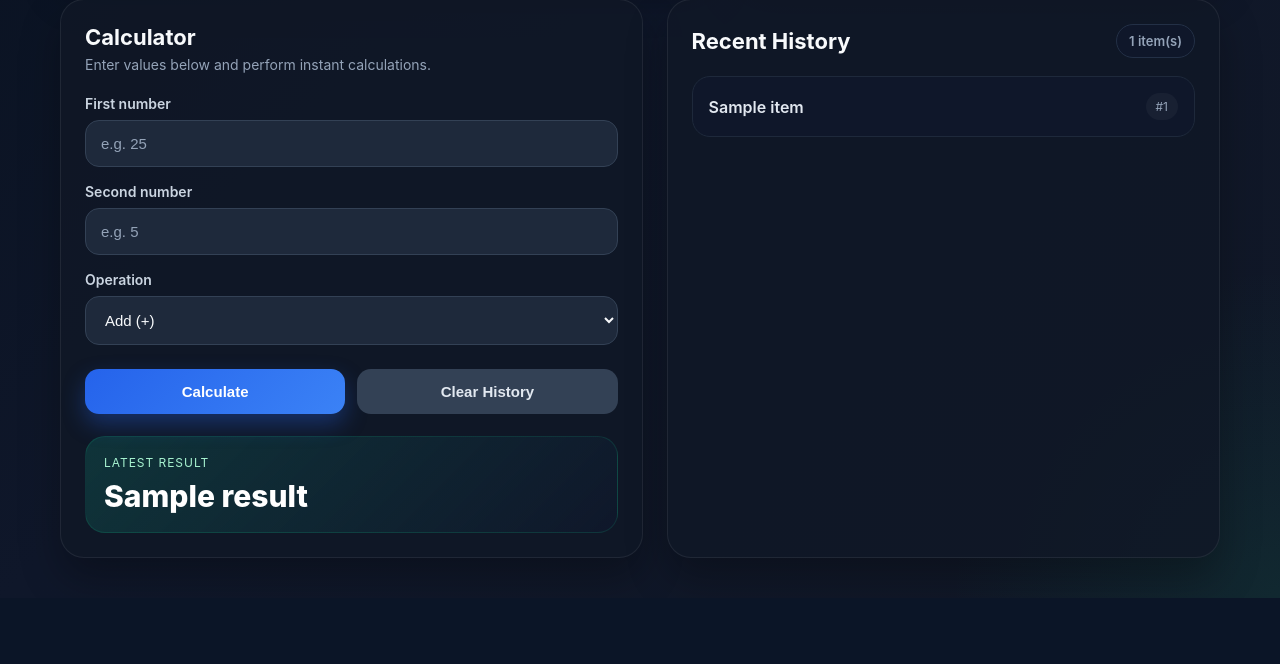
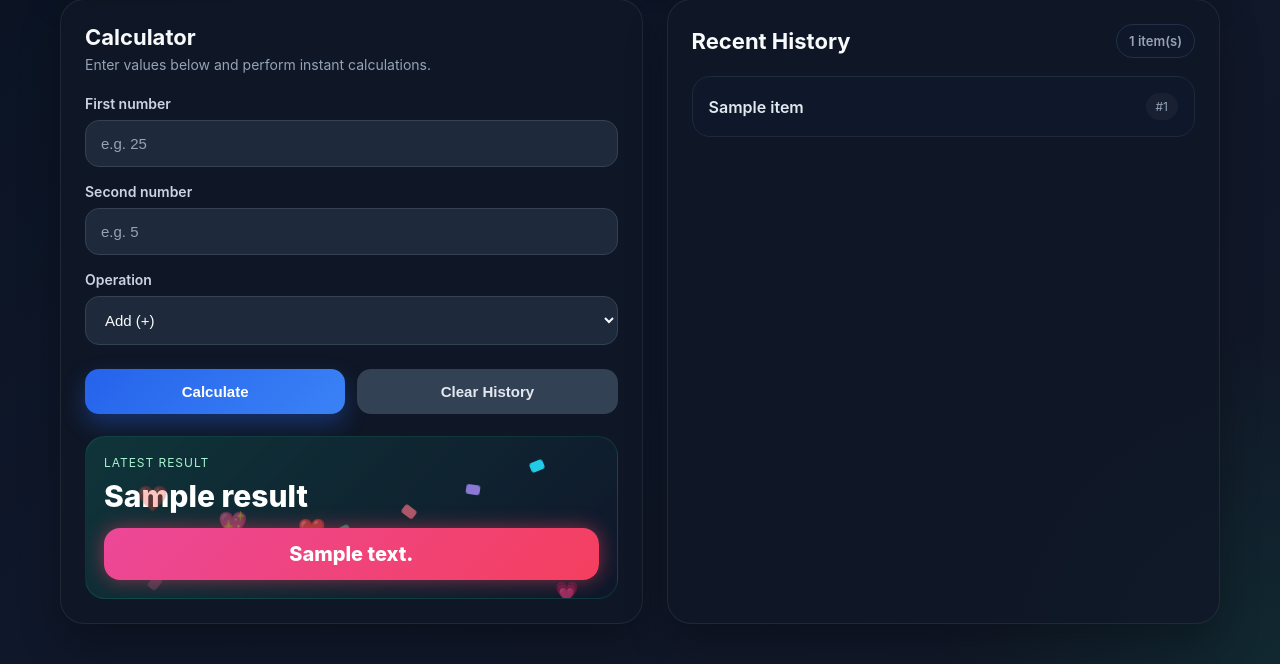
Before and after one commit to Akiandrews1-create/-my-first-app, a Flask app: template templates/index.html in a window 1280 px wide. Shown: the part 446-1110 px from the top of the page. Before the commit the page ends 1044 px from the top, so only its background shows below. Run offline with Flask 3, Linux system fonts and the light colour scheme; the template is opened without the code that fills it: most values are stand-ins (such as "Sample title", 1, 10 or a date in 2020).

Commit message:
final polish with 69 effects

```diff
--- a/app.py
+++ b/app.py
@@ -5,11 +5,12 @@ import sqlite3
 import os
 
 app = Flask(__name__)
-app.secret_key = "secret123"  # change later
+app.secret_key = "secret123"  # change later to something stronger
 
 login_manager = LoginManager()
 login_manager.init_app(app)
 login_manager.login_view = "login"
+
 
 # ===== DATABASE SETUP =====
 def init_db():
@@ -36,19 +37,22 @@ def init_db():
     conn.commit()
     conn.close()
 
+
 init_db()
+
 
 # ===== USER CLASS =====
 class User(UserMixin):
-    def __init__(self, id, username):
-        self.id = id
+    def __init__(self, user_id, username):
+        self.id = str(user_id)
         self.username = username
+
 
 @login_manager.user_loader
 def load_user(user_id):
     conn = sqlite3.connect("users.db")
     c = conn.cursor()
-    c.execute("SELECT * FROM users WHERE id=?", (user_id,))
+    c.execute("SELECT id, username FROM users WHERE id = ?", (user_id,))
     user = c.fetchone()
     conn.close()
 
@@ -56,18 +60,20 @@ def load_user(user_id):
         return User(user[0], user[1])
     return None
 
+
 # ===== ROUTES =====
 @app.route("/", methods=["GET", "POST"])
 @login_required
 def calculator():
     result = ""
+    special_message = ""
 
     conn = sqlite3.connect("users.db")
     c = conn.cursor()
 
     if request.method == "POST":
         if "clear" in request.form:
-            c.execute("DELETE FROM calculations WHERE user_id=?", (current_user.id,))
+            c.execute("DELETE FROM calculations WHERE user_id = ?", (current_user.id,))
             conn.commit()
         else:
             try:
@@ -82,7 +88,10 @@ def calculator():
                 elif op == "*":
                     result = num1 * num2
                 elif op == "/":
-                    result = num1 / num2 if num2 != 0 else "Cannot divide by zero"
+                    if num2 == 0:
+                        result = "Cannot divide by zero"
+                    else:
+                        result = num1 / num2
                 else:
                     result = "Invalid operation"
 
@@ -93,11 +102,14 @@ def calculator():
                 )
                 conn.commit()
 
-            except:
+                if result == 69:
+                    special_message = "SAYANGGGGG ❤️"
+
+            except ValueError:
                 result = "Invalid input"
 
     c.execute(
-        "SELECT expression FROM calculations WHERE user_id=? ORDER BY id DESC",
+        "SELECT expression FROM calculations WHERE user_id = ? ORDER BY id DESC",
         (current_user.id,)
     )
     history_rows = c.fetchall()
@@ -109,23 +121,32 @@ def calculator():
         "index.html",
         result=result,
         history=history,
-        user=current_user.username
+        user=current_user.username,
+        special_message=special_message
     )
 
-# ===== REGISTER =====
+
 @app.route("/register", methods=["GET", "POST"])
 def register():
     if request.method == "POST":
-        username = request.form["username"]
-        password = generate_password_hash(request.form["password"])
+        username = request.form["username"].strip()
+        password = request.form["password"]
+
+        if not username or not password:
+            return "Username and password are required"
+
+        hashed_password = generate_password_hash(password)
 
         conn = sqlite3.connect("users.db")
         c = conn.cursor()
 
         try:
-            c.execute("INSERT INTO users (username, password) VALUES (?, ?)", (username, password))
+            c.execute(
+                "INSERT INTO users (username, password) VALUES (?, ?)",
+                (username, hashed_password)
+            )
             conn.commit()
-        except:
+        except sqlite3.IntegrityError:
             conn.close()
             return "User already exists"
 
@@ -134,16 +155,16 @@ def register():
 
     return render_template("register.html")
 
-# ===== LOGIN =====
+
 @app.route("/login", methods=["GET", "POST"])
 def login():
     if request.method == "POST":
-        username = request.form["username"]
+        username = request.form["username"].strip()
         password = request.form["password"]
 
         conn = sqlite3.connect("users.db")
         c = conn.cursor()
-        c.execute("SELECT * FROM users WHERE username=?", (username,))
+        c.execute("SELECT id, username, password FROM users WHERE username = ?", (username,))
         user = c.fetchone()
         conn.close()
 
@@ -155,13 +176,14 @@ def login():
 
     return render_template("login.html")
 
-# ===== LOGOUT =====
+
 @app.route("/logout")
 @login_required
 def logout():
     logout_user()
     return redirect(url_for("login"))
 
+
 # ===== RUN =====
 if __name__ == "__main__":
     port = int(os.environ.get("PORT", 10000))
--- a/templates/index.html
+++ b/templates/index.html
@@ -31,12 +31,14 @@
                 linear-gradient(135deg, #08111f 0%, #0f172a 45%, #111827 100%);
             color: var(--text);
             min-height: 100vh;
+            overflow-x: hidden;
         }
 
         .app-shell {
             max-width: 1200px;
             margin: 0 auto;
             padding: 28px 20px 40px;
+            position: relative;
         }
 
         .topbar {
@@ -300,6 +302,8 @@
                 linear-gradient(135deg, rgba(16,185,129,0.18), rgba(15,23,42,0.88)),
                 #0f172a;
             border: 1px solid rgba(16,185,129,0.16);
+            position: relative;
+            overflow: hidden;
         }
 
         .result-label {
@@ -317,6 +321,66 @@
             color: white;
             word-break: break-word;
         }
+
+        .special-popup {
+            margin-top: 14px;
+            padding: 14px 16px;
+            border-radius: 16px;
+            text-align: center;
+            font-size: 20px;
+            font-weight: 800;
+            color: #fff;
+            background: linear-gradient(135deg, #ec4899, #f43f5e);
+            box-shadow: 0 12px 30px rgba(244, 63, 94, 0.35);
+            animation: popIn 0.45s ease, glowPulse 1.2s infinite alternate;
+            position: relative;
+            z-index: 2;
+        }
+
+        .hearts {
+            position: absolute;
+            inset: 0;
+            pointer-events: none;
+            overflow: hidden;
+        }
+
+        .heart {
+            position: absolute;
+            font-size: 22px;
+            animation: floatUp 2.4s linear infinite;
+            opacity: 0;
+        }
+
+        .heart:nth-child(1) { left: 10%; bottom: 0; animation-delay: 0s; }
+        .heart:nth-child(2) { left: 25%; bottom: -10px; animation-delay: 0.3s; }
+        .heart:nth-child(3) { left: 40%; bottom: 0; animation-delay: 0.6s; }
+        .heart:nth-child(4) { left: 58%; bottom: -8px; animation-delay: 0.9s; }
+        .heart:nth-child(5) { left: 75%; bottom: 0; animation-delay: 1.2s; }
+        .heart:nth-child(6) { left: 88%; bottom: -12px; animation-delay: 1.5s; }
+
+        .confetti {
+            position: absolute;
+            inset: 0;
+            pointer-events: none;
+            overflow: hidden;
+        }
+
+        .confetti-piece {
+            position: absolute;
+            width: 10px;
+            height: 14px;
+            border-radius: 3px;
+            opacity: 0;
+            animation: confettiDrop 1.8s ease-out infinite;
+        }
+
+        .confetti-piece:nth-child(1) { left: 12%; background: #f472b6; animation-delay: 0s; }
+        .confetti-piece:nth-child(2) { left: 22%; background: #60a5fa; animation-delay: 0.15s; }
+        .confetti-piece:nth-child(3) { left: 34%; background: #facc15; animation-delay: 0.3s; }
+        .confetti-piece:nth-child(4) { left: 48%; background: #34d399; animation-delay: 0.45s; }
+        .confetti-piece:nth-child(5) { left: 60%; background: #fb7185; animation-delay: 0.6s; }
+        .confetti-piece:nth-child(6) { left: 72%; background: #a78bfa; animation-delay: 0.75s; }
+        .confetti-piece:nth-child(7) { left: 84%; background: #22d3ee; animation-delay: 0.9s; }
 
         .history-top {
             display: flex;
@@ -496,6 +608,33 @@
                 <div class="result-box">
                     <p class="result-label">Latest Result</p>
                     <p class="result-value">{{ result if result else "—" }}</p>
+
+                    {% if special_message %}
+                        <div class="special-popup">{{ special_message }}</div>
+
+                        <div class="hearts">
+                            <div class="heart">❤️</div>
+                            <div class="heart">💖</div>
+                            <div class="heart">❤️</div>
+                            <div class="heart">💘</div>
+                            <div class="heart">❤️</div>
+                            <div class="heart">💗</div>
+                        </div>
+
+                        <div class="confetti">
+                            <div class="confetti-piece"></div>
+                            <div class="confetti-piece"></div>
+                            <div class="confetti-piece"></div>
+                            <div class="confetti-piece"></div>
+                            <div class="confetti-piece"></div>
+                            <div class="confetti-piece"></div>
+                            <div class="confetti-piece"></div>
+                        </div>
+
+                        <audio autoplay>
+                            <source src="https://www.soundjay.com/buttons/sounds/button-09.mp3" type="audio/mpeg">
+                        </audio>
+                    {% endif %}
                 </div>
             </div>
 
```
Also changed, not shown: other parts of templates/index.html (+48 -0 lines).
